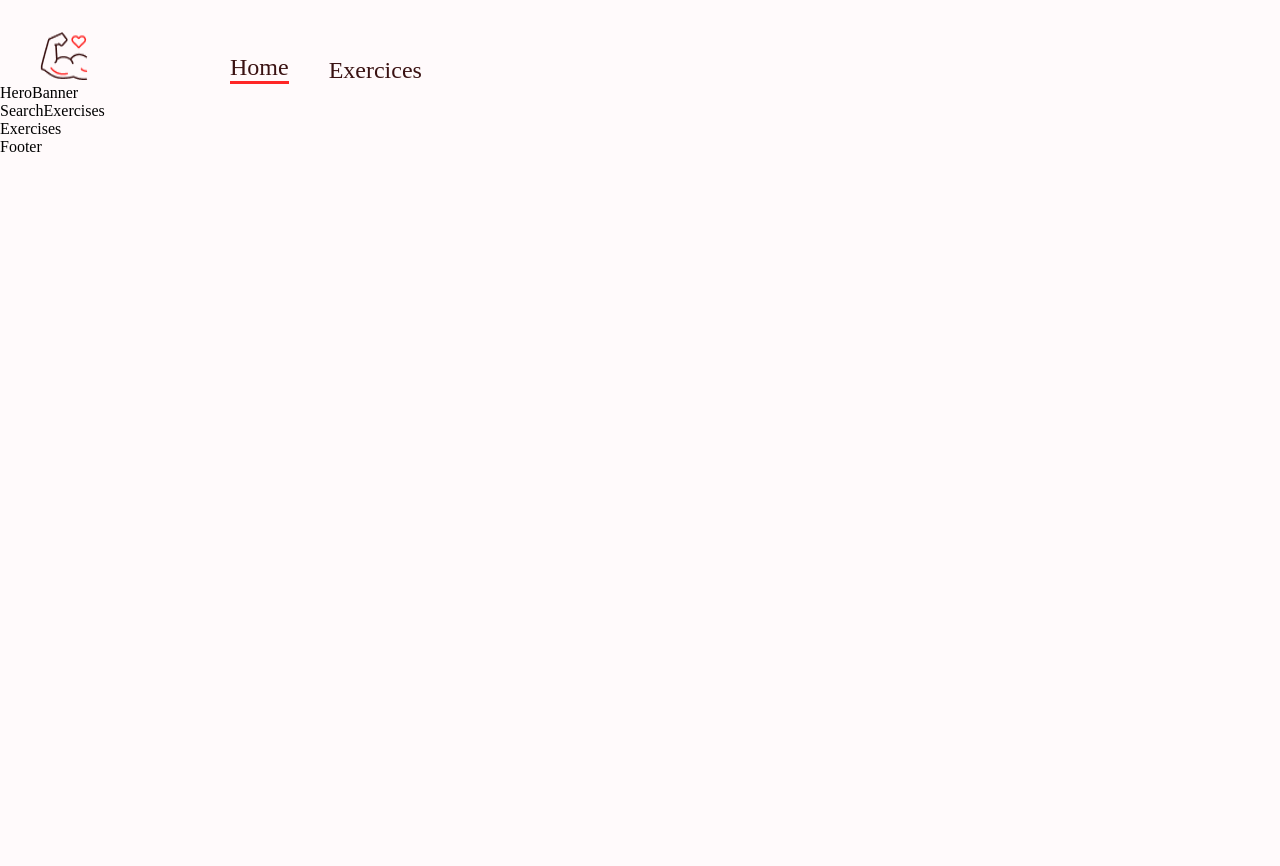
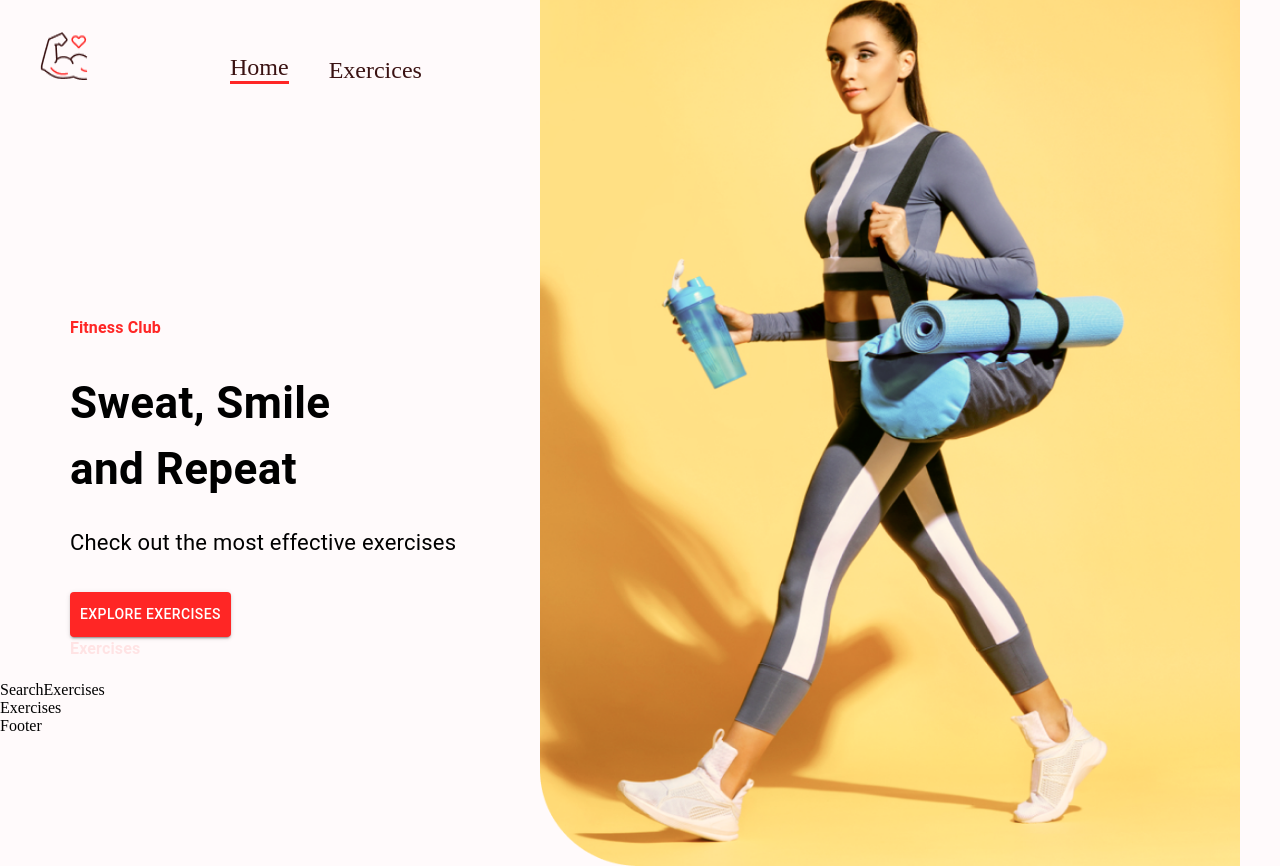
Before and after one commit to caiosantosss/mygymexercises, a React (Create React App) app: page / in a window 1280 px wide. Before the commit the page ends 800 px from the top, so only its background shows below. Built offline with nearby package versions, Linux system fonts and the light colour scheme.

Commit message:
add style to banner.js

```diff
--- a/src/components/HeroBanner.js
+++ b/src/components/HeroBanner.js
@@ -1,9 +1,43 @@
-import React from 'react'
+import React from 'react';
+import { Box, Stack, Typography, Button } from '@mui/material';
+import HeroBannerImage from '../assets/images/banner.png';
 
 
 const HeroBanner = () => {
   return (
-    <div>HeroBanner</div>
+    <Box sx={{
+      mt: { lg: '212px', xs: '70px' },
+      ml: { sm: '50px' }
+    }} position="relative" p="20px">
+      <Typography color="#FF2625" fontWeight="600" fontSize="2">
+        Fitness Club
+      </Typography>
+      <Typography fontWeight={700}
+        sx={{ fontSize: { lg: '44px', xs: '40px' } }}
+        mb="23px" mt="30px"
+      >
+        Sweat, Smile<br /> and Repeat
+      </Typography>
+      <Typography fontSize="22px"
+        lineHeight="35px" mb={4}>
+        Check out the most effective exercises
+      </Typography>
+      <Button variant="contained"
+        color="error" href="#exercises"
+        sx={{ backgroundColor: "#FF2625", padding: "10px" }}>
+        Explore Exercises
+      </Button>
+      <img src={HeroBannerImage} alt="banner" className="hero-banner-img" />
+      <Typography
+        fontWeight={600}
+        color="#FF2625"
+        sx={{
+          opacity: 0.1,
+          display: { lg: 'block', xs: 'none' }
+        }}>
+        Exercises
+      </Typography>
+    </Box >
   )
 }
 
--- a/src/index.js
+++ b/src/index.js
@@ -1,5 +1,5 @@
 import React from 'react';
-import ReactDOM from 'react-dom';
+import ReactDOM from 'react-dom/client';
 import { BrowserRouter } from 'react-router-dom';
 
 import App from './App';
```
